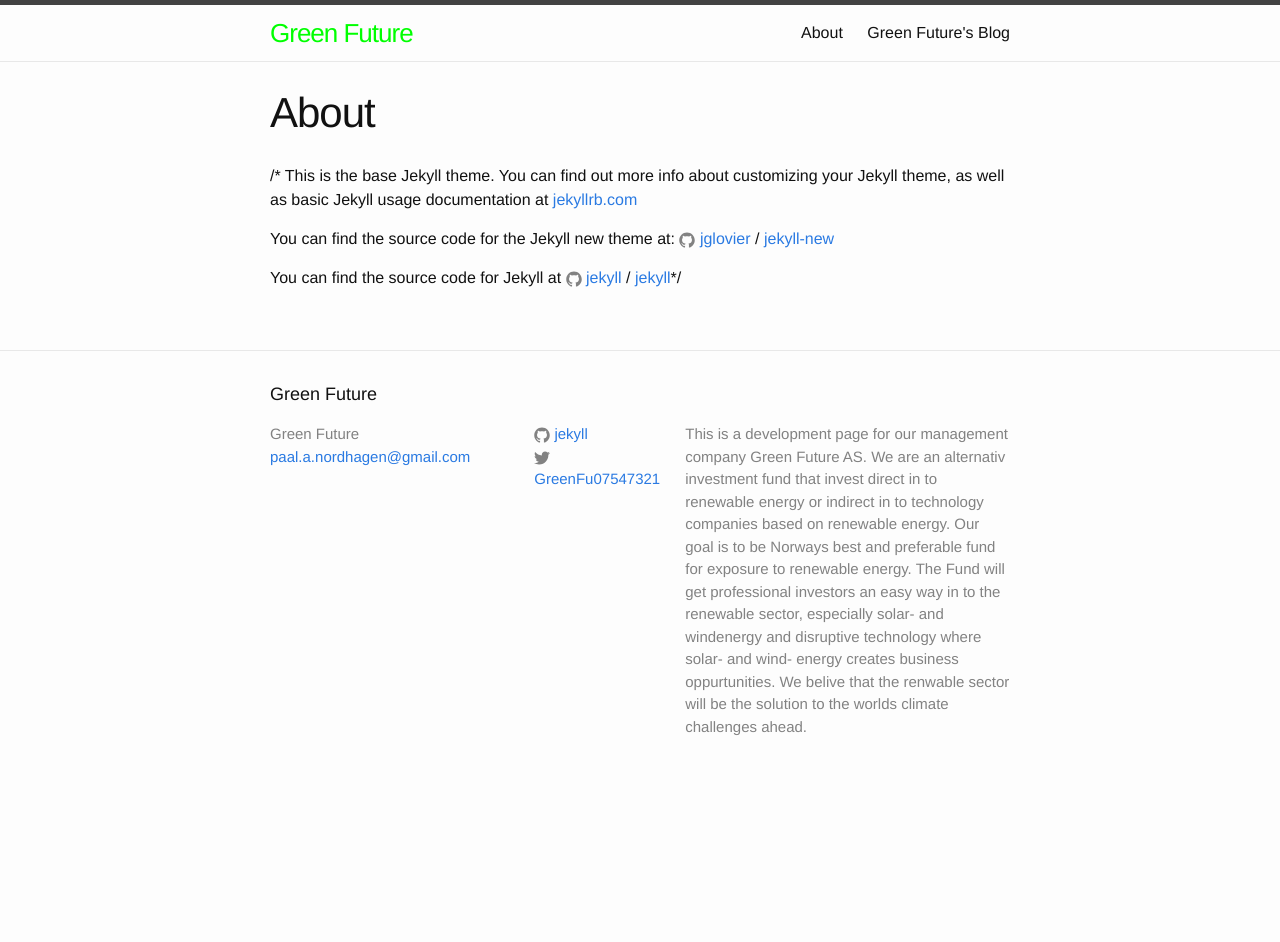
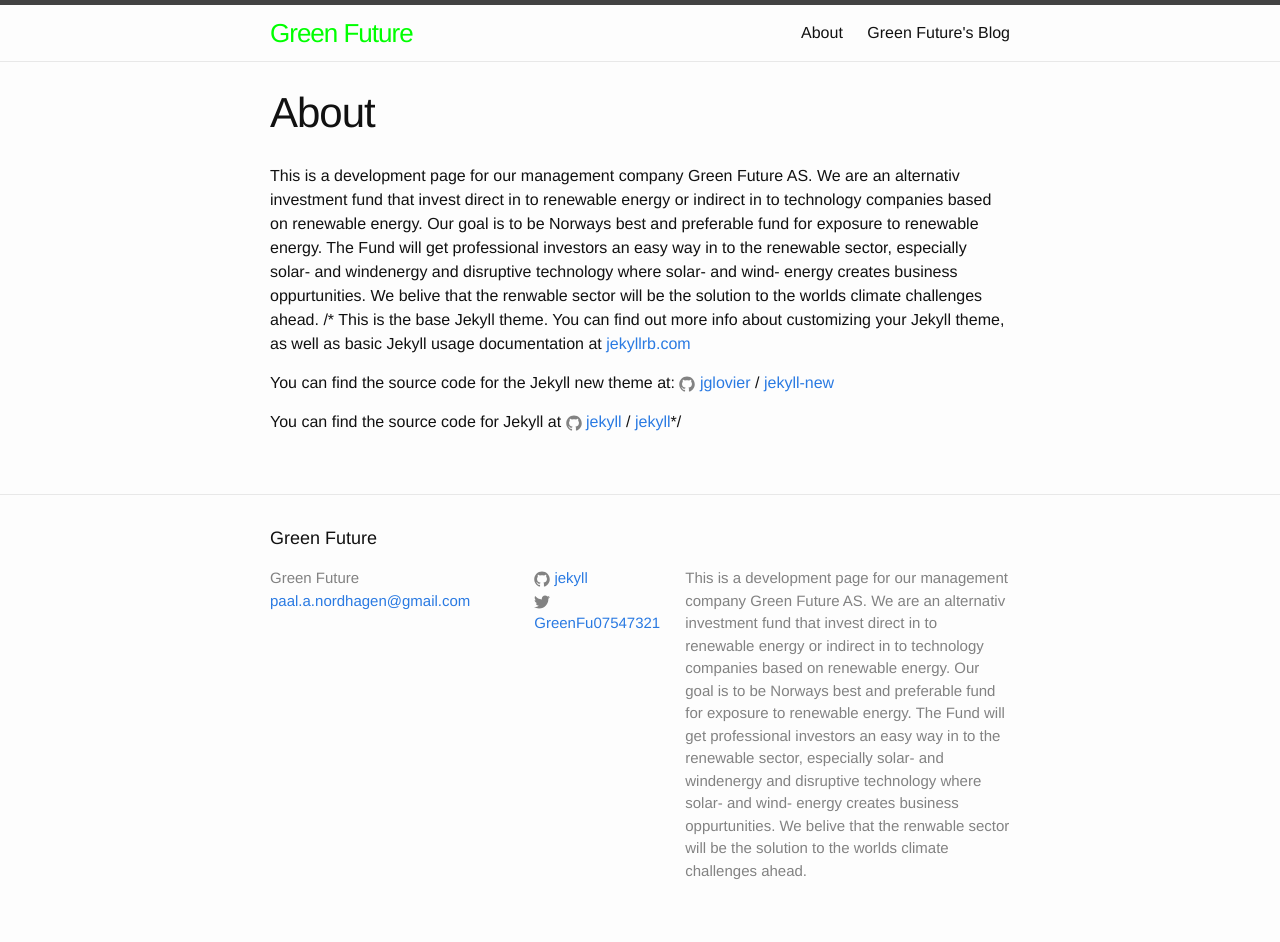
Before and after one commit to Paal-August/Paal-August.github.io, a Jekyll site: the page built from about.md, in a window 1280 px wide. Built offline with Jekyll 4.4.1, drawn with Linux system fonts in a browser that asks for light colours; before the commit the page ends 900 px from its top, so only the background shows below that.

Commit message:
Update about.md

```diff
--- a/about.md
+++ b/about.md
@@ -3,6 +3,7 @@
 title: About
 permalink: /about/
 ---
+This is a development page for our management company Green Future AS. We are an alternativ investment fund that invest direct in to renewable energy or indirect in to technology companies based on renewable energy. Our goal is to be Norways best and preferable fund for exposure to renewable energy. The Fund will get professional investors an easy way in to the renewable sector, especially solar- and windenergy and disruptive technology where solar- and wind- energy creates business oppurtunities. We belive that the renwable sector will be the solution to the worlds climate challenges ahead.
 /*
 This is the base Jekyll theme. You can find out more info about customizing your Jekyll theme, as well as basic Jekyll usage documentation at [jekyllrb.com](http://jekyllrb.com/)
 
```
